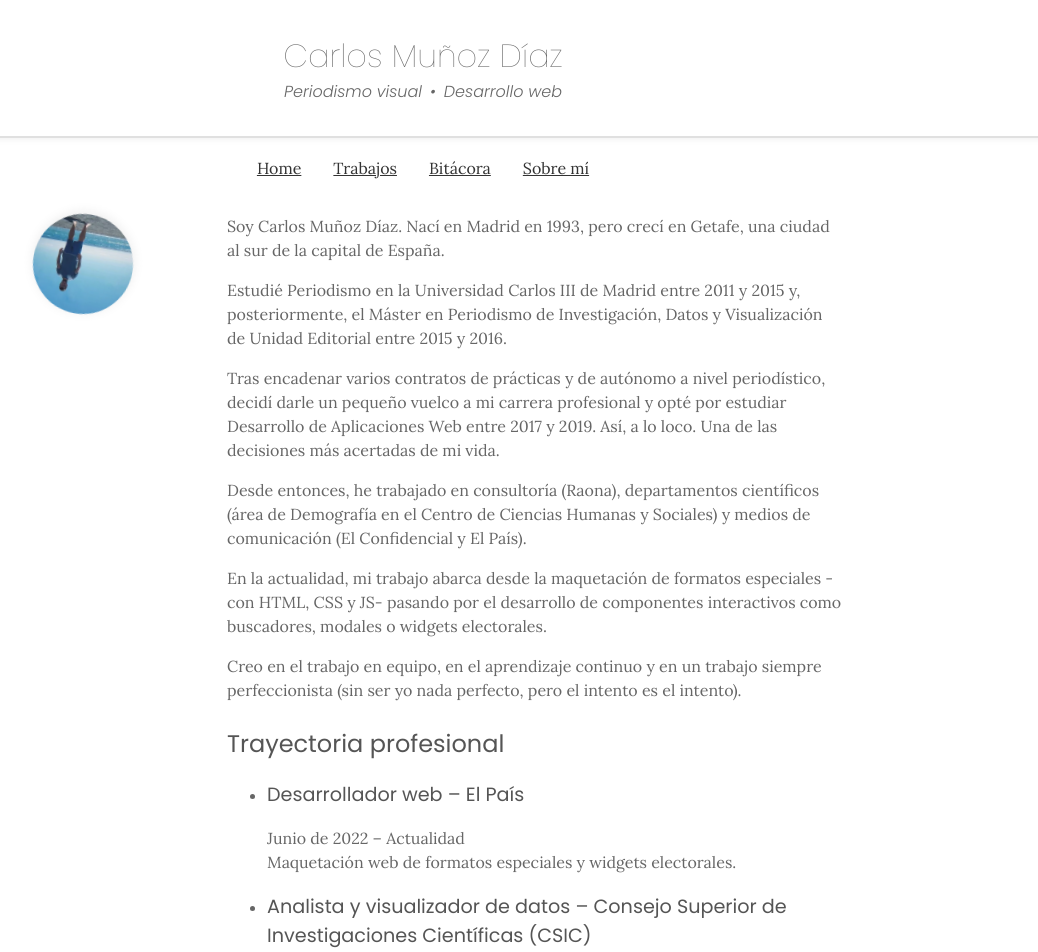
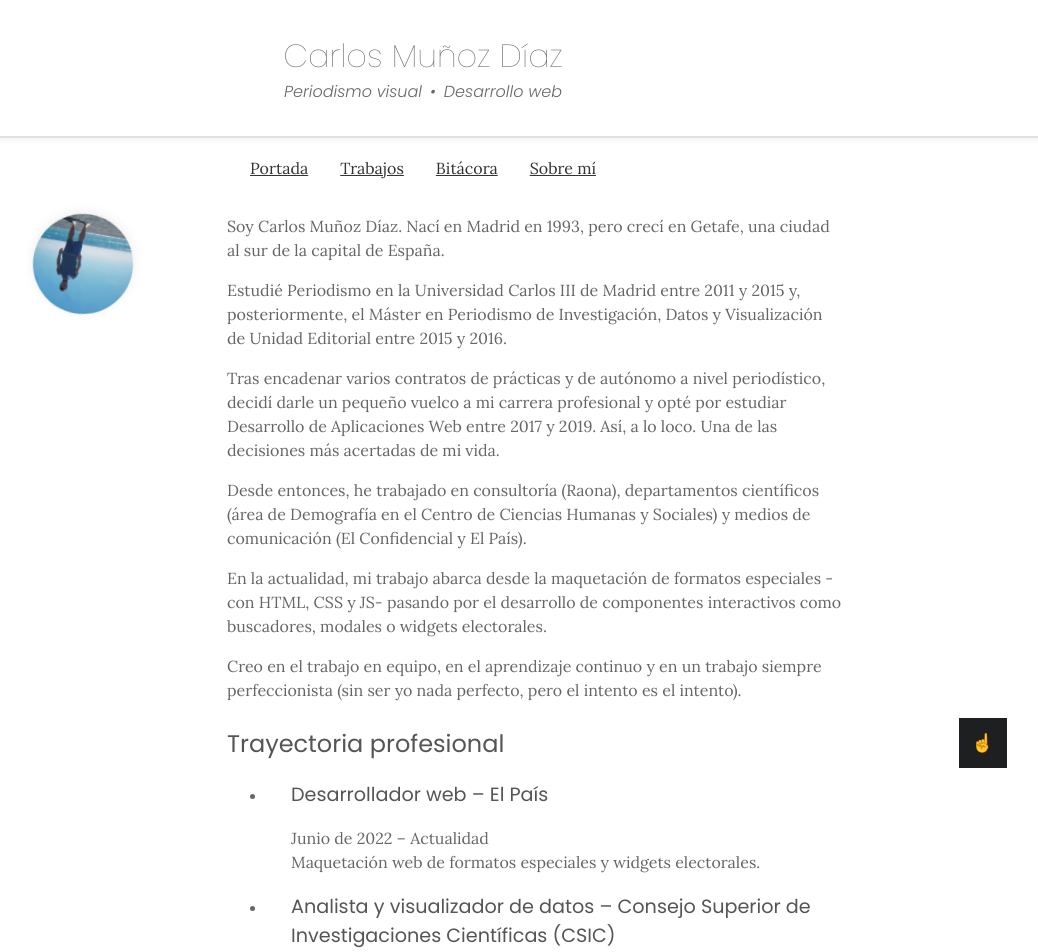
Before and after one commit to CarlosMunozDiaz/carlosmunozdiaz.github.io, a SvelteKit app: page /about-me in a window 1280 px wide. Shown: the top 952 px of the page, without its empty margins (217-1255 px from the left). Built offline with nearby package versions, Linux system fonts and the light colour scheme.

Commit message:
Modificaciones en contenido y EMs en media queries

```diff
--- a/src/routes/+page.svelte
+++ b/src/routes/+page.svelte
@@ -55,7 +55,7 @@
         transform: translateY(0);
     }
 
-    @media (min-width: 768px) {
+    @media (min-width: 48em) {
         .card-animate:not(:last-child) {
             margin-bottom: 4rem;
         }
--- a/src/routes/about-me/+page.svelte
+++ b/src/routes/about-me/+page.svelte
@@ -53,6 +53,10 @@
 </script>
 
 <style>
+    .content {
+        view-transition-name: page
+    }
+
     .about-me {
         display: flex;
         flex-direction: column;
@@ -61,25 +65,8 @@
         margin: 0 auto;
     }
 
-    @media (min-width: 900px) {
-        .about-me {
-            flex-direction: row;
-            align-items: flex-start;
-        }
-        .am_image {
-            min-width: 120px;
-            max-width: 180px;
-            width: 160px;
-            margin-right: 2rem;
-            position: relative;
-            /* For sticky positioning */
-        }
-        .am_text {
-            flex: 1;
-        }
-        .am_text_bio p:first-child {
-            margin-top: 0;
-        }
+    li {
+        padding-left: 1.5rem;
     }
 
     .am_image {
@@ -87,13 +74,6 @@
         justify-content: center;
         align-items: flex-start;
         top: 2rem;
-    }
-
-    @media (min-width: 900px) {
-        .am_image {
-            position: sticky;
-            top: 2rem;
-        }
     }
 
     .am_image img {
@@ -107,8 +87,28 @@
         will-change: transform;
     }
 
-    .content {
-        view-transition-name: page
+    @media (min-width: 56.25em) {
+        .about-me {
+            flex-direction: row;
+            align-items: flex-start;
+        }
+        .am_image {
+            min-width: 120px;
+            max-width: 180px;
+            width: 160px;
+            margin-right: 2rem;
+            position: relative;
+            /* For sticky positioning */
+
+            position: sticky;
+            top: 2rem;
+        }
+        .am_text {
+            flex: 1;
+        }
+        .am_text_bio p:first-child {
+            margin-top: 0;
+        }
     }
 </style>
 
@@ -202,7 +202,8 @@
                 <ul>
                     <li>Three.js y Blender (visualizaciones en tres dimensiones)</li>
                     <li>Adobe Illustrator (para el desarrollo de infografías) junto a ai2html o ai2svelte</li>
-                    <li>Inteligencia Artificial (LLM, MCP)</li>
+                    <li>Inteligencia Artificial (LLM, MCP, etcétera)</li>
+                    <li>Arquitectura front-end</li>
                     <li>Inglés (hablado y escrito)</li>
                     <li>Italiano (hablado y escrito)</li>
                 </ul>
--- a/src/routes/bitacora/+page.svelte
+++ b/src/routes/bitacora/+page.svelte
@@ -70,7 +70,7 @@
     display: none;
   }
 
-  @media (min-width: 768px) {
+  @media (min-width: 48em) {
     .bitacora-layout {
       flex-direction: row;
       justify-content: space-between;
--- a/src/routes/components/HeaderNavigation.svelte
+++ b/src/routes/components/HeaderNavigation.svelte
@@ -20,7 +20,7 @@
 </style>
 
 <nav>
-	<a href="{base}/">Home</a>
+	<a href="{base}/">Portada</a>
 	<a href="{base}/works">Trabajos</a>
 	<a href="{base}/bitacora">Bitácora</a>
 	<a href="{base}/about-me">Sobre mí</a>
--- a/src/routes/components/HomeCard.svelte
+++ b/src/routes/components/HomeCard.svelte
@@ -45,7 +45,7 @@
     object-fit: cover;
   }
 
-  @media (min-width: 768px) {
+  @media (min-width: 48em) {
     a.home-card {
       flex-direction: row;
       justify-content: space-between;
--- a/src/routes/works/+page.svelte
+++ b/src/routes/works/+page.svelte
@@ -76,7 +76,7 @@
     box-shadow: 0 8px 32px -8px rgba(0, 0, 0, 0.25);
   }
 
-  @media (min-width: 768px) {
+  @media (min-width: 48em) {
     .article-layout {
       flex-direction: row;
       justify-content: space-between;
```
